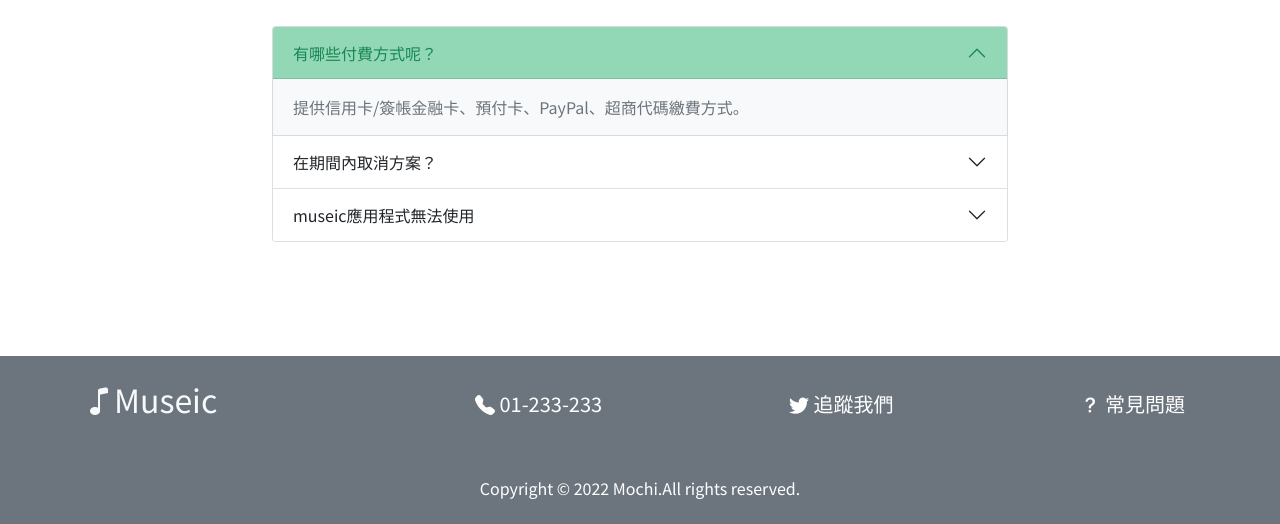
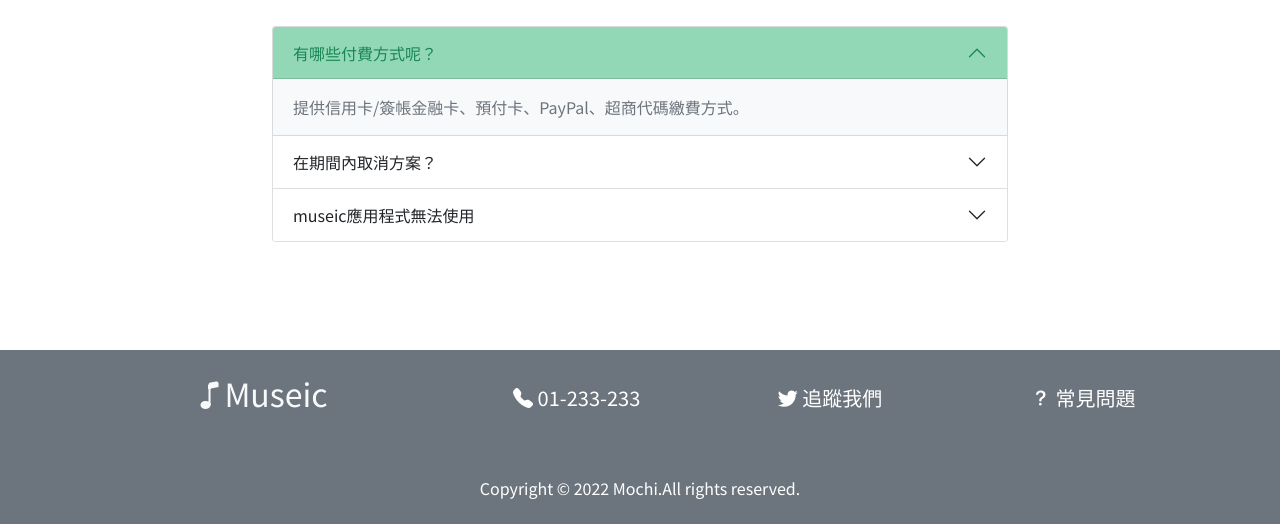
Before and after one commit to MochiTR/museic_lading_page, a website: page qa.html in a window 1280 px wide. Shown: the part 276-800 px from the top of the page. Drawn offline with nearby package versions, Linux system fonts and the light colour scheme.

Commit message:
更正footer rwd跑版問題

```diff
--- a/qa.html
+++ b/qa.html
@@ -99,14 +99,16 @@
           <div class="mt-auto">
             <footer class="footer p-4 bg-gray text-white">
               <div class="container mb-5">
-              <div class="row">
-                <div class="col-4">
+              <div class="row row-cols-1">
+                <div class="col-md-4 mb-3 text-center">
               <a class="h2 link-light text-decoration-none" href="./index.html"><i class="bi bi-music-note"></i>Museic</a>
                 </div>
-                <div class="col-8 d-flex justify-content-between">
+                <div class="col-md-8">
+                  <div class="row row-cols-md-3 justify-content-between">
                   <button type="button" class="btn py-2 fs-5 text-white"><i class="bi bi-telephone-fill text-white"></i> 01-233-233</button>
                   <button type="button" class="btn py-2 fs-5 text-white"><i class="bi bi-twitter text-white"></i> 追蹤我們</button>
                   <button type="button" class="btn py-2 fs-5 text-white"><i class="bi bi-question-lg text-white"></i> 常見問題</button>
+                  </div>
                 </div>
               </div>
              </div>
--- a/stylesheet/components/_singercard.scss
+++ b/stylesheet/components/_singercard.scss
@@ -10,11 +10,11 @@
     // animation: cardAnimation 30s infinite linear;
     // overflow: visible;
 }
-@keyframes cardAnimation {
-    0% {
-        transform:translateX(0);
-    }
-    100% {
-        transform:translateX(-1000px);
-    }
-}
+// @keyframes cardAnimation {
+//     0% {
+//         transform:translateX(0);
+//     }
+//     100% {
+//         transform:translateX(-1000px);
+//     }
+// }
```
Also changed, not shown: index.html (+5 -3 lines), layout.html (+5 -3 lines), payment.html (+5 -3 lines), stylesheet/all.css.
